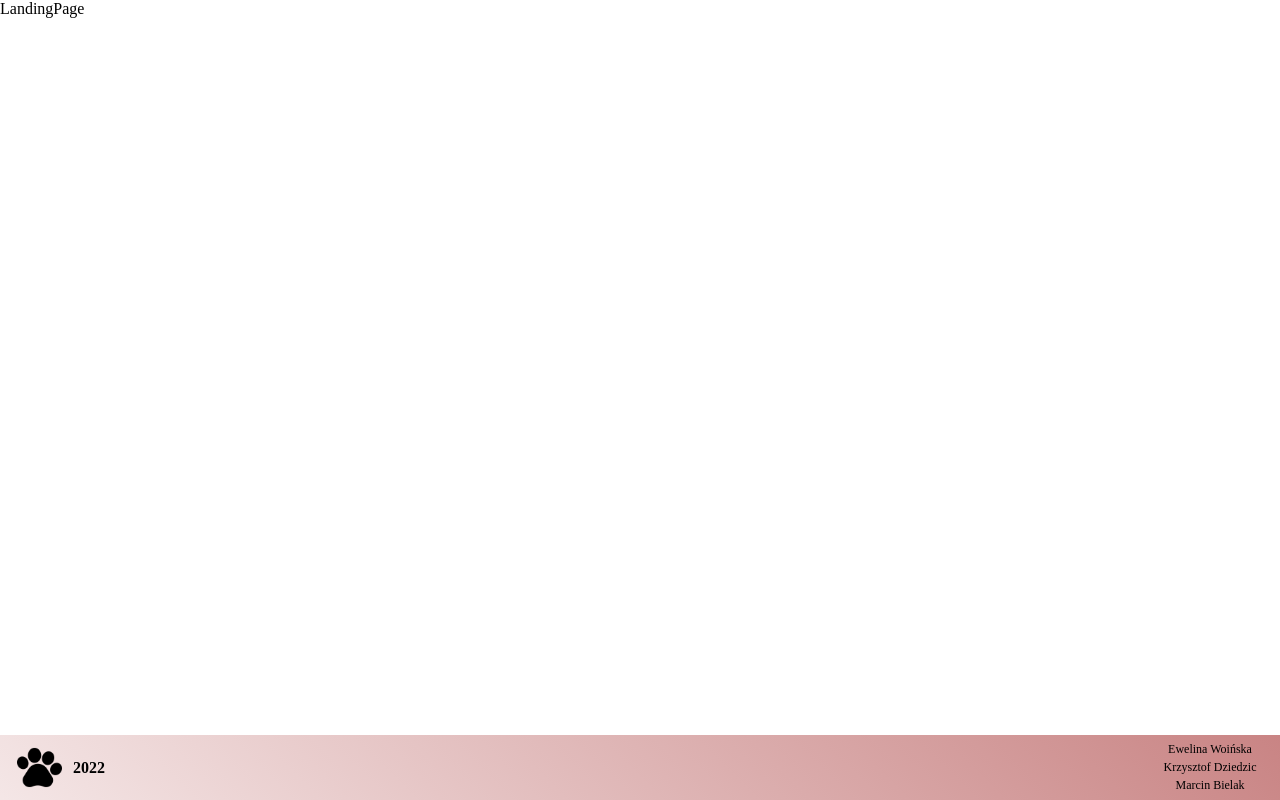
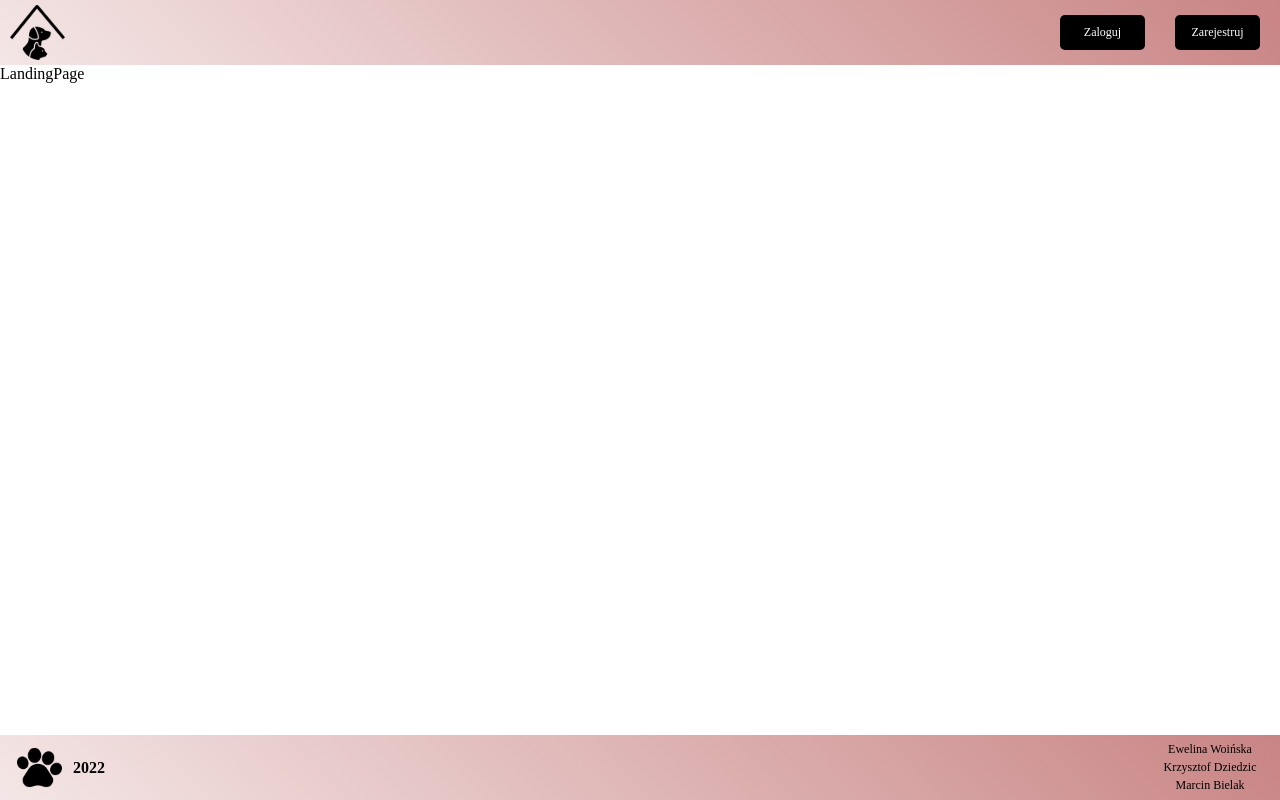
Before and after one commit to Fanki11er/Shelter, a React (Create React App) app in the folder AnimalShelter/ClientApp/: page / in a window 1280 px wide. Built offline with nearby package versions, Linux system fonts and the light colour scheme.

Commit message:
Added navigation

```diff
--- a/AnimalShelter/ClientApp/src/App.tsx
+++ b/AnimalShelter/ClientApp/src/App.tsx
@@ -1,11 +1,13 @@
 import { Routes, Route } from "react-router-dom";
+import { routes } from "./Routes/Routes";
 import MainTemplate from "./Template/MainTemplate";
 
 const App = () => {
+  const { index } = routes;
   return (
     <Routes>
       <Route element={<MainTemplate />}>
-        <Route index path={"/"} element={<div>LandingPage</div>} />
+        <Route index path={index} element={<div>LandingPage</div>} />
 
         <Route path={"*"} element={<div>LandingPage</div>} />
       </Route>
--- /dev/null
+++ b/AnimalShelter/ClientApp/src/Components/Atoms/Buttons/Buttons.ts
@@ -0,0 +1,22 @@
+import styled from "styled-components";
+import { StyledTheme } from "../../../GlobalStyles/theme";
+
+const DefaultButton = styled.button`
+  width: 85px;
+  height: 35px;
+  border-radius: 5px;
+  transition: all 0.5s;
+  :hover {
+    color: ${(props: StyledTheme) => props.theme.colors.orange};
+  }
+`;
+
+export const MediumButton = styled(DefaultButton)`
+  color: ${(props: StyledTheme) => props.theme.colors.white};
+  background-color: ${(props: StyledTheme) => props.theme.colors.black};
+  text-decoration: none;
+  display: flex;
+  justify-content: center;
+  align-items: center;
+  font-size: ${(props: StyledTheme) => props.theme.fontSizes.small};
+`;
--- a/AnimalShelter/ClientApp/src/Components/Molecules/Footer/Footer.styles.ts
+++ b/AnimalShelter/ClientApp/src/Components/Molecules/Footer/Footer.styles.ts
@@ -52,5 +52,5 @@ export const FooterAuthorsWrapper = styled.div`
 `;
 
 export const FooterAuthorSpan = styled.span`
-  font-size: 12px;
+  font-size: ${(props: StyledTheme) => props.theme.fontSizes.small};
 `;
--- /dev/null
+++ b/AnimalShelter/ClientApp/src/Components/Molecules/Navigation/Navigation.styles.ts
@@ -0,0 +1,41 @@
+import styled from "styled-components";
+import { Link } from "react-router-dom";
+import AppLogo from "../../../Assets/Images/AppLogo.svg";
+import { StyledTheme } from "../../../GlobalStyles/theme";
+
+export const NavigationWrapper = styled.nav`
+  width: 100%;
+  height: 100%;
+  display: grid;
+  padding: 0 10px;
+  grid-template-columns: 100px 1fr 220px;
+  grid-template-rows: 100%;
+  justify-content: center;
+  align-items: center;
+  background-image: linear-gradient(
+    ${(props: StyledTheme) => props.theme.gradients.mainPinkGRadient}
+  );
+`;
+
+export const NavigationLogo = styled(Link)`
+  text-decoration: none;
+  width: 100%;
+  height: 85%;
+  display: flex;
+  justify-content: center;
+  align-items: center;
+  background-image: url(${AppLogo});
+  background-size: contain;
+  background-repeat: no-repeat;
+  padding: 5px 0;
+`;
+
+export const NavigationButtonsWrapper = styled.div`
+  width: 100%;
+  height: 100%;
+  display: flex;
+  justify-content: space-between;
+  align-items: center;
+  padding: 0 10px;
+  grid-column: 3/4;
+`;
--- /dev/null
+++ b/AnimalShelter/ClientApp/src/Components/Molecules/Navigation/Navigation.tsx
@@ -0,0 +1,27 @@
+import { MediumButton } from "../../Atoms/Buttons/Buttons";
+import {
+  NavigationButtonsWrapper,
+  NavigationLogo,
+  NavigationWrapper,
+} from "./Navigation.styles";
+import { Link } from "react-router-dom";
+import { routes } from "../../../Routes/Routes";
+
+const Navigation = () => {
+  const { index, registration, login } = routes;
+  return (
+    <NavigationWrapper>
+      <NavigationLogo to={index} />
+      <NavigationButtonsWrapper>
+        <MediumButton as={Link} to={login}>
+          Zaloguj
+        </MediumButton>
+        <MediumButton as={Link} to={registration}>
+          Zarejestruj
+        </MediumButton>
+      </NavigationButtonsWrapper>
+    </NavigationWrapper>
+  );
+};
+
+export default Navigation;
--- a/AnimalShelter/ClientApp/src/GlobalStyles/theme.ts
+++ b/AnimalShelter/ClientApp/src/GlobalStyles/theme.ts
@@ -1,6 +1,12 @@
 export const theme: Theme = {
-  colors: {},
-  fontSizes: {},
+  colors: {
+    white: "white",
+    black: "black",
+    orange: "orange",
+  },
+  fontSizes: {
+    small: "12px",
+  },
   gradients: {
     mainPinkGRadient: "45deg, rgba(201, 132, 132, 0.2), rgba(201, 132, 132, 1)",
   },
@@ -13,11 +19,17 @@ export const theme: Theme = {
 };
 
 export type Theme = {
-  colors: {};
+  colors: {
+    white: string;
+    black: string;
+    orange: string;
+  };
   gradients: {
     mainPinkGRadient: string;
   };
-  fontSizes: {};
+  fontSizes: {
+    small: string;
+  };
 
   devices: {
     medium: string;
--- /dev/null
+++ b/AnimalShelter/ClientApp/src/Routes/Routes.ts
@@ -0,0 +1,6 @@
+export const routes = {
+  index: "/",
+  login: "/Login",
+  registration: "/Registration",
+  animalsGallery: "Gallery",
+};
--- a/AnimalShelter/ClientApp/src/Template/MainTemplate.tsx
+++ b/AnimalShelter/ClientApp/src/Template/MainTemplate.tsx
@@ -1,10 +1,12 @@
 import { MainTemplateWrapper } from "./MainTemplate.styles";
 import { Outlet } from "react-router-dom";
 import Footer from "../Components/Molecules/Footer/Footer";
+import Navigation from "../Components/Molecules/Navigation/Navigation";
 
 const MainTemplate = () => {
   return (
     <MainTemplateWrapper>
+      <Navigation />
       <Outlet />
       <Footer />
     </MainTemplateWrapper>
```
Also changed, not shown: AnimalShelter/ClientApp/src/Assets/Images/AppLogo.svg (added).
